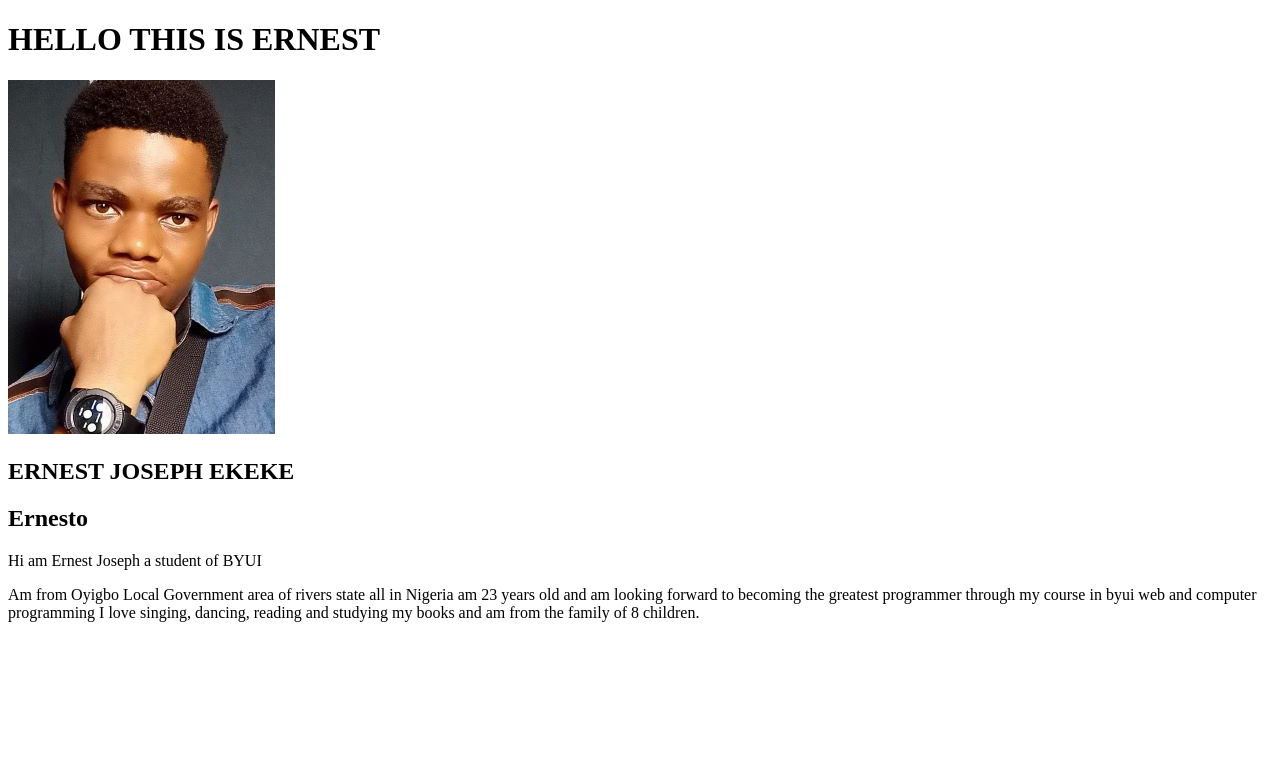
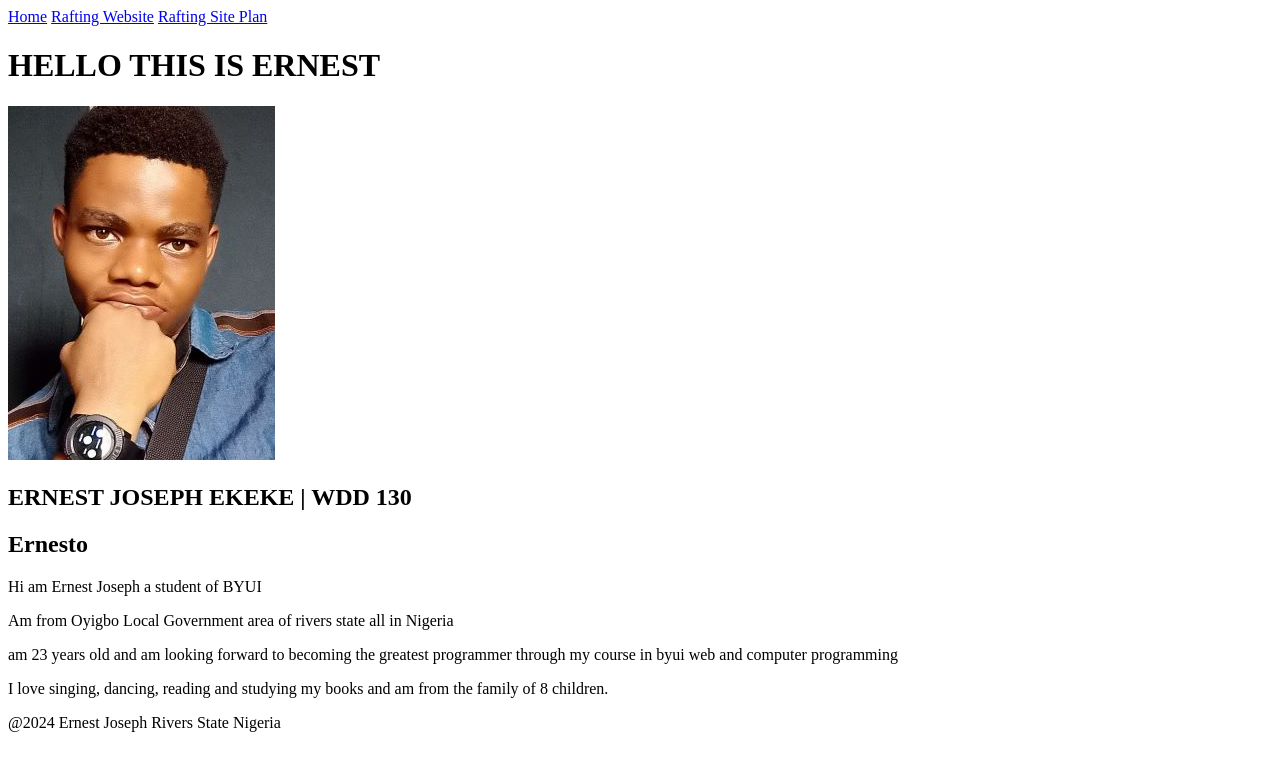
Before and after one commit to ekekebyui/wdd130, a plain HTML site: page index.html in a window 1280 px wide. Drawn offline with Linux system fonts and the light colour scheme.

Commit message:
POBLISH AT GITHUB

```diff
--- a/index.html
+++ b/index.html
@@ -1,20 +1,35 @@
 <!DOCTYPE html>
-<html lang="en>
+<html lang="en">
+
 <head>
-    <meta charset="UTF-2">
-    <meta htt-equiv="X-UA-Compatible" content="IE=edge">
-    <meta name="viewport" content="width=device-width, initial-scale=1.0">
-    <title>All About ME</title>
+  <meta charset="UTF-2">
+  <meta htt-equiv="X-UA-Compatible" content="IE=edge">
+  <meta name="viewport" content="width=device-width, initial-scale=1.0">
+  <title>ERNEST JOSEPH / WDD130 </title>
 </head>
+
 <body>
+  <header>
+    <nav><a href="#">Home</a>
+      <a href="wwr/">Rafting Website</a>
+      <a href="wwr/site-plan-rafting.html">Rafting Site Plan</a>
+    </nav>
+  </header>
+  <main>
     <h1>HELLO THIS IS ERNEST</h1>
-
- <img src="imgs/KK.jpg" alt="">
-
-    <h2>ERNEST JOSEPH EKEKE</h2>
+    <img src="images/profile.jpg" alt="Profile images" widht="200">
+    <h2>ERNEST JOSEPH EKEKE | WDD 130</h2>
     <h2>Ernesto</h2>
     <p>Hi am Ernest Joseph a student of BYUI</p>
-      <p1>Am from Oyigbo Local Government area of rivers state all in Nigeria</p1>
-      <p1>am 23 years old and am looking forward to becoming the greatest programmer
-        through my course in byui web and computer programming</p1>
-    <p1>I love singing, dancing, reading and studying my books and am from the family of 8 children.</p1>
+    <p>Am from Oyigbo Local Government area of rivers state all in Nigeria</p>
+    <p>am 23 years old and am looking forward to becoming the greatest programmer
+      through my course in byui web and computer programming</p>
+    <p>I love singing, dancing, reading and studying my books and am from the family of 8 children.</p>
+  </main>
+  <footer>
+  <p>@2024 Ernest Joseph Rivers State Nigeria</p>
+  </footer>
+
+</body>
+
+</html>
```
Also changed, not shown: images/profile.jpg (renamed from imgs/KK.jpg).
